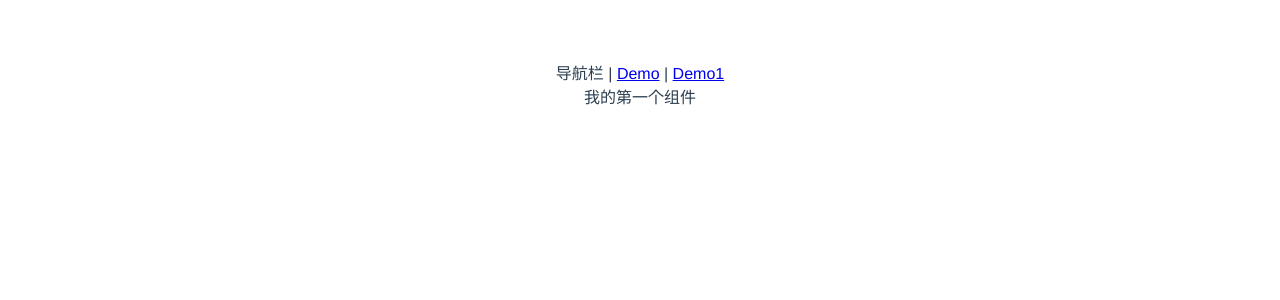
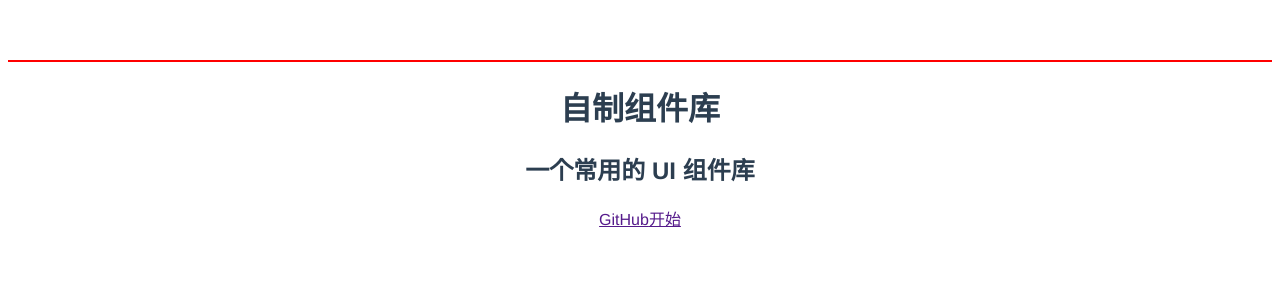
Before and after one commit to wonggamto/ui-library, a Vue app: page / in a window 1280 px wide. Shown: the top 300 px of the page. Built offline with nearby package versions, Linux system fonts and the light colour scheme.

Commit message:
搭建 html 结构

```diff
--- a/src/App.vue
+++ b/src/App.vue
@@ -1,8 +1,5 @@
 <template>
-  <div>导航栏 |
-    <router-link to="/">Demo</router-link> |
-    <router-link to="/xxx">Demo1</router-link>
-  </div>
+
   <router-view/>
 </template>
 
--- /dev/null
+++ b/src/views/Doc.vue
@@ -0,0 +1,20 @@
+<template>
+  <div class="topnav">
+    <div class="logo"></div>
+    <div class="menu"></div>
+  </div>
+  <div class="content">
+    <aside>边栏</aside>
+    <main>内容</main>
+  </div>
+</template>
+
+<script lang='ts'>
+export default {
+  name: 'Doc'
+};
+</script>
+
+<style lang='scss' scoped>
+
+</style>
--- /dev/null
+++ b/src/views/Home.vue
@@ -0,0 +1,26 @@
+<template>
+  <div class="topnav">
+    <div class="logo"></div>
+    <div class="menu"></div>
+  </div>
+  <div class="banner">
+    <h1>自制组件库</h1>
+    <h2>一个常用的 UI 组件库</h2>
+    <p class="actions">
+      <a href="">GitHub</a>
+      <a href="">开始</a>
+    </p>
+  </div>
+</template>
+
+<script lang='ts'>
+export default {
+  name: 'Home'
+};
+</script>
+
+<style lang='scss' scoped>
+.topnav {
+  border: 1px solid red;
+}
+</style>
```
Also changed, not shown: src/main.ts (+4 -4 lines).
